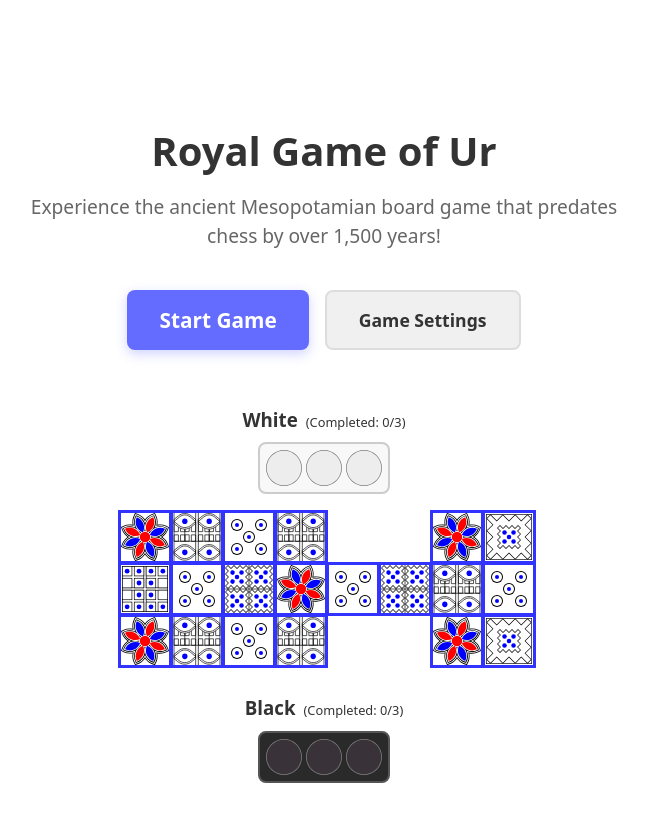
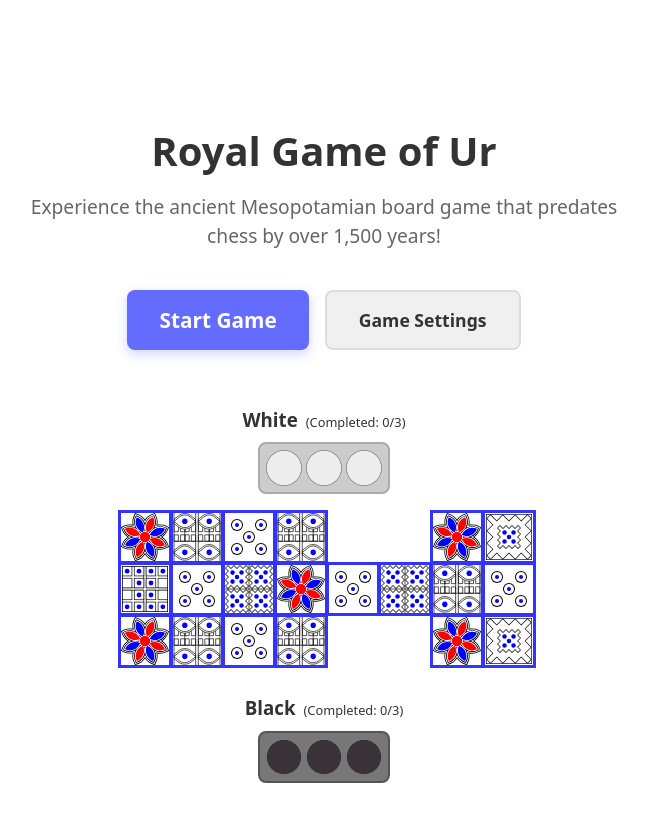
Before and after one commit to GloinTheDark/ur2, a React (Vite) app: page / in a window 1280 px wide. Shown: the top 822 px of the page, without its empty margins (316-964 px from the left). Built offline with nearby package versions, Linux system fonts and the light colour scheme.

Commit message:
tweeked home colors

```diff
--- a/src/PlayerHome.tsx
+++ b/src/PlayerHome.tsx
@@ -48,10 +48,10 @@ const PlayerHome: React.FC<PlayerHomeProps> = ({
         gameState.getDestinationSquare() === 'complete';
 
     const homeStyle = isWhite ? {
-        backgroundColor: '#f8f8f8ff',
-        borderColor: '#ccc'
+        backgroundColor: '#ccc',
+        borderColor: '#aaa'
     } : {
-        backgroundColor: '#2a2a2a',
+        backgroundColor: '#777',
         borderColor: '#555'
     };
 
```
